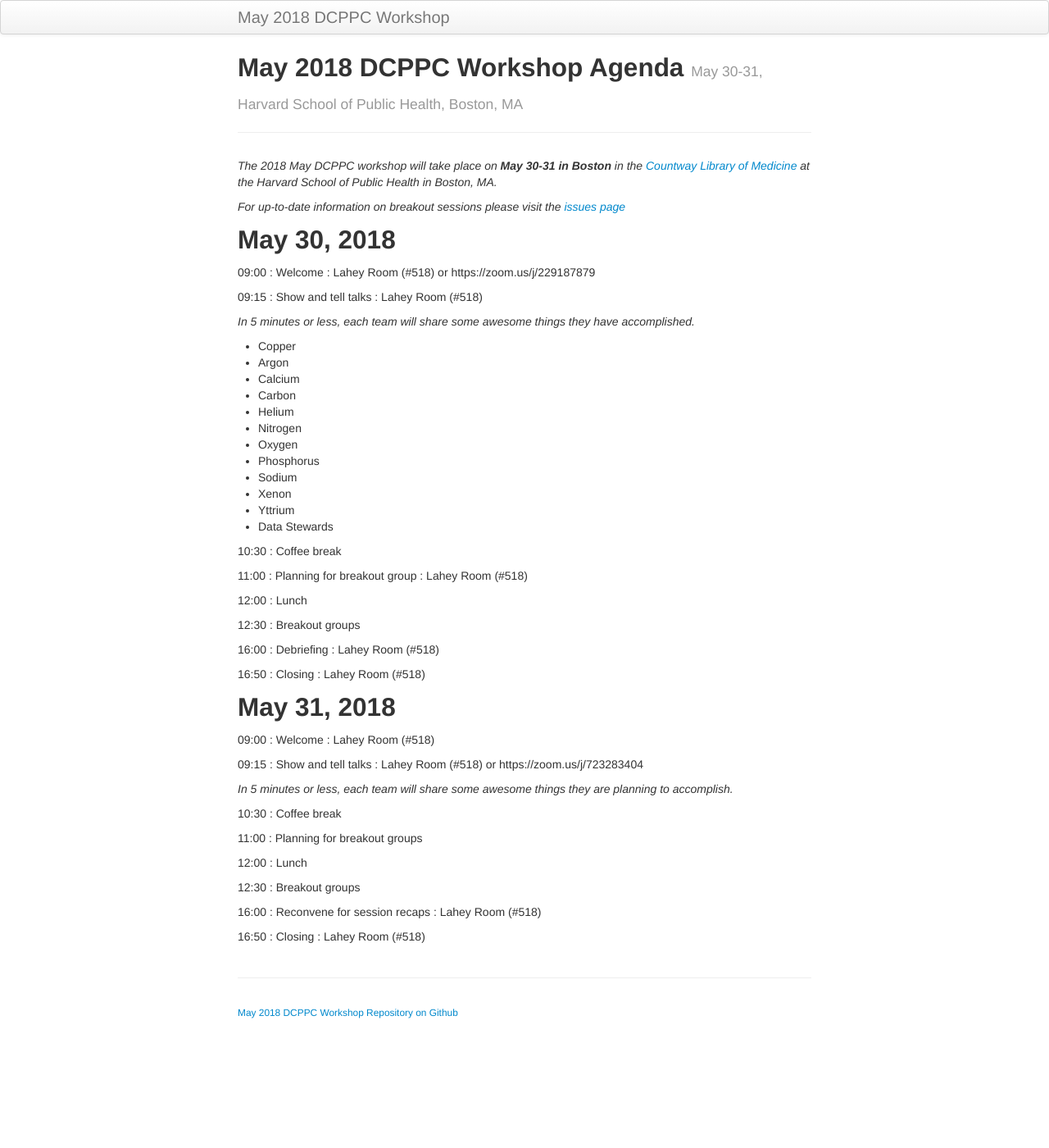
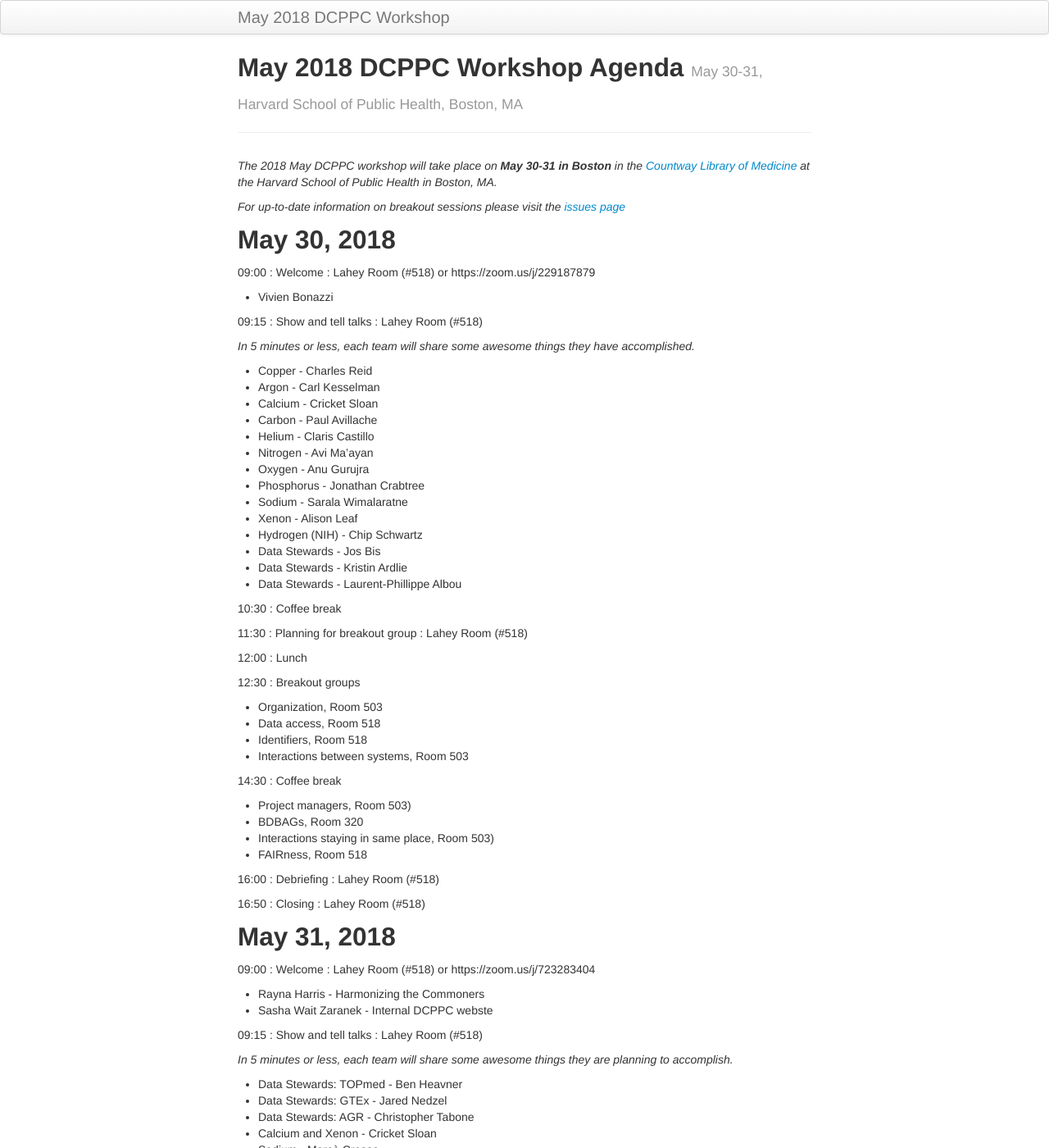
Before and after one commit to dcppc/2018-may-workshop, a Jekyll site: the page built from docs/agenda.md, in a window 1280 px wide and 1400 px high. Shown: the whole window at 82% size. Built offline with Jekyll 4.4.1, drawn with Linux system fonts in a browser that asks for light colours; some of the changed text lies outside the part shown.

Commit message:
updated agenda reflects what happened

```diff
--- a/docs/agenda.md
+++ b/docs/agenda.md
@@ -11,30 +11,46 @@ _For up-to-date information on breakout sessions please visit the [issues page](
 ## May 30, 2018
 
  09:00 : Welcome : Lahey Room (#518) or https://zoom.us/j/229187879
+ - Vivien Bonazzi
 
  09:15 : Show and tell talks  : Lahey Room (#518)
 
  _In 5 minutes or less, each team will share some awesome things they have accomplished._
- - Copper
- - Argon
- - Calcium
- - Carbon
- - Helium
- - Nitrogen
- - Oxygen
- - Phosphorus
- - Sodium
- - Xenon
- - Yttrium
- - Data Stewards
+
+- Copper - Charles Reid
+- Argon -  Carl Kesselman
+- Calcium - Cricket Sloan
+- Carbon - Paul Avillache
+- Helium - Claris Castillo
+- Nitrogen - Avi Ma'ayan
+- Oxygen - Anu Gurujra
+- Phosphorus - Jonathan Crabtree
+- Sodium - Sarala Wimalaratne
+- Xenon - Alison Leaf
+- Hydrogen (NIH) - Chip Schwartz
+- Data Stewards - Jos Bis
+- Data Stewards - Kristin Ardlie
+- Data Stewards - Laurent-Phillippe Albou
 
  10:30 : Coffee break
 
- 11:00 : Planning for breakout group : Lahey Room (#518)
+ 11:30 : Planning for breakout group : Lahey Room (#518)
 
  12:00 : Lunch
 
  12:30 : Breakout groups
+
+- Organization, Room 503
+- Data access, Room 518
+- Identifiers, Room 518
+- Interactions between systems, Room 503
+
+ 14:30 : Coffee break
+
+- Project managers, Room 503)
+- BDBAGs, Room 320
+- Interactions staying in same place, Room 503)
+- FAIRness, Room 518
 
  16:00 : Debriefing : Lahey Room (#518)
 
@@ -43,20 +59,36 @@ _For up-to-date information on breakout sessions please visit the [issues page](
 
 ## May 31, 2018
 
- 09:00 : Welcome : Lahey Room (#518)
+ 09:00 : Welcome : Lahey Room (#518) or https://zoom.us/j/723283404
+ - Rayna Harris - Harmonizing the Commoners
+ - Sasha Wait Zaranek - Internal DCPPC webste
 
- 09:15 : Show and tell talks  : Lahey Room (#518) or https://zoom.us/j/723283404
+ 09:15 : Show and tell talks  : Lahey Room (#518)
 
  _In 5 minutes or less, each team will share some awesome things they are planning to accomplish._
 
+- Data Stewards: TOPmed - Ben Heavner
+- Data Stewards: GTEx - Jared Nedzel
+- Data Stewards: AGR - Christopher Tabone
+- Calcium and Xenon - Cricket Sloan
+- Sodium - Mercè Crosas
+- Phosphorus - Jonathan Crabtree
+- Nitrogen - Daniel Clarke
+- Helium - Jeremy Yang
+- Carbon - Greg Versmee
+- Argon - Carl Kesselman
+- Nitrogen - Juergen Klenk
+
  10:30 : Coffee break
-
- 11:00 : Planning for breakout groups
 
  12:00 : Lunch
 
  12:30 : Breakout groups
 
+- TOPMed overview, Room 518
+- Demo planning and BDbags Room 403
+- GTEx + Tools, Room 423
+
  16:00 : Reconvene for session recaps : Lahey Room (#518)
 
- 16:50 : Closing : Lahey Room (#518)
+ 16:15 : Closing : Lahey Room (#518)
```
Also changed, not shown: agenda.md (+48 -16 lines).
